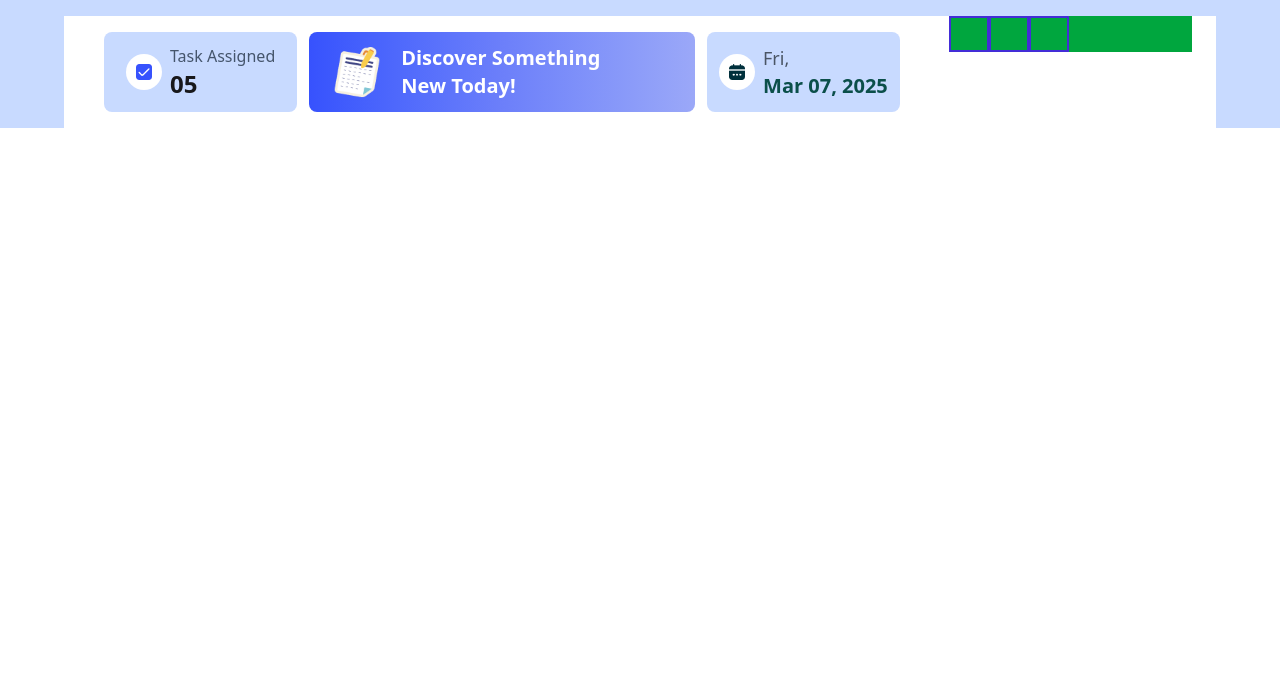
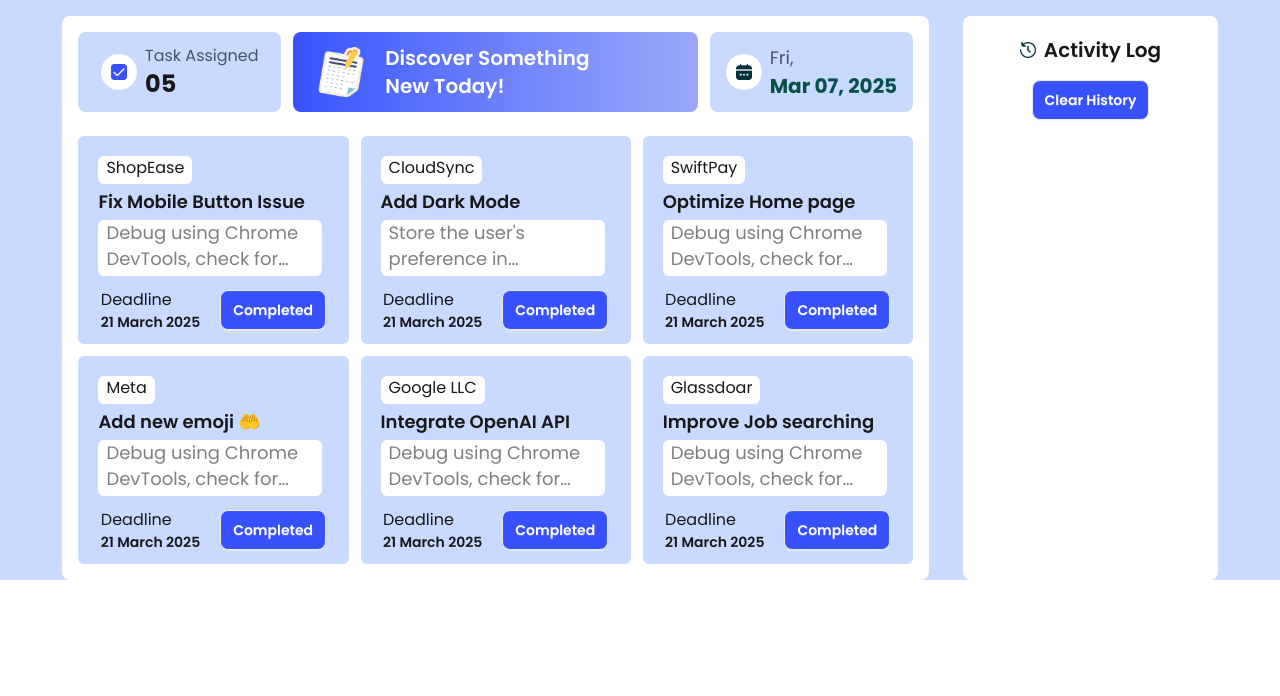
Before and after one commit to Semanta-Dey/Assignment-5, a plain HTML site: page index.html in a window 1280 px wide. Shown: the part 104-800 px from the top of the page. Drawn offline with nearby package versions, Linux system fonts and the light colour scheme.

Commit message:
non-functional work done

```diff
--- a/index.html
+++ b/index.html
@@ -6,9 +6,10 @@
     <title>Assignment-5(A5-Dev-Board)</title>
     <link href="https://cdn.jsdelivr.net/npm/daisyui@5" rel="stylesheet" type="text/css" />
 <script src="https://cdn.jsdelivr.net/npm/@tailwindcss/browser@4"></script>
-<style>
-
-</style>
+<link rel="stylesheet" href="style.css">
+<link rel="preconnect" href="https://fonts.googleapis.com">
+<link rel="preconnect" href="https://fonts.gstatic.com" crossorigin>
+<link href="https://fonts.googleapis.com/css2?family=Poppins:ital,wght@0,100;0,200;0,300;0,400;0,500;0,600;0,700;0,800;0,900;1,100;1,200;1,300;1,400;1,500;1,600;1,700;1,800;1,900&display=swap" rel="stylesheet">
 </head>
 <body class="bg-[#c8daff]">
   <nav class="pt-7">
@@ -33,9 +34,9 @@
     </nav>
 
 <!-- Main Section -->
-<main  class="pl-6 pr-6 mt-6 bg-white w-[90%] mx-auto flex justify-between h-full">
+<section  class="pl-6 pr-6 mt-6 w-[94%] mx-auto flex justify-between h-full">
   <!-- First container -->
-    <div id="container" class="w-[75%] bg-white-200 h-full p-4">
+    <div class="w-[75%] bg-white h-full p-4 rounded-lg">
       <div class="flex gap-3">
         <div class="border-1 border-none rounded-lg bg-[#c8daff] h-auto w-1/4 p-3 flex justify-center items-center gap-2">
           <div class="h-9 w-9 rounded-full bg-white flex justify-center items-center">
@@ -67,18 +68,113 @@
           </div>
         </div>
       </div>
+    <!-- 6 Box Start -->
+      <div class="grid grid-cols-3 gap-3 pt-6 grid-rows-2">
+        <!-- Box-1 -->
+        <div class="h-52 bg-[#c8daff] rounded-md p-5">
+            <h3 class="h-7 w-fit pr-2 pl-2 bg-white text-center rounded-md">ShopEase</h3>
+            <h2 class="font-semibold text-lg pt-1 pb-1">Fix Mobile Button Issue </h2>
+            <p class="h-14 text-[18px] w-56 bg-white rounded-md text-sm overflow-hidden text-ellipsis line-clamp-2 text-[rgba(0,0,0,0.5)] pl-2">Debug using Chrome DevTools, check for overlapping elements, and ensure onClick works properly
+              and ensure onClick works properly</p>
+              <div class="flex gap-5 justify-center items-center pt-3">
+                  <div>
+                    <p>Deadline</p>
+                  <h3 class="font-semibold text-sm">21 March 2025</h3>
+                  </div>
+                  <div>
+                    <button class="btn text-white bg-[rgb(55,82,253)] rounded-lg pr-3 pl-3">Completed</button>
+                  </div>
+              </div>
+        </div>
+        <!-- box-2 -->
+        <div class="h-52 bg-[#c8daff] rounded-md p-5">
+          <h3 class="h-7 w-fit pr-2 pl-2 bg-white text-center rounded-md">CloudSync</h3>
+          <h2 class="font-semibold text-lg pt-1 pb-1">Add Dark Mode</h2>
+          <p class="h-14 text-[18px] w-56 bg-white rounded-md text-sm overflow-hidden text-ellipsis line-clamp-2 text-[rgba(0,0,0,0.5)] pl-2">Store the user's preference in localStorage, update CSS variables dynamically, and apply a smooth transition effect.</p>
+            <div class="flex gap-5 justify-center items-center pt-3">
+                <div><p>Deadline</p>
+                <h3 class="font-semibold text-sm">21 March 2025</h3>
+                </div>
+                <div>
+                  <button class="btn text-white bg-[rgb(55,82,253)] rounded-lg pr-3 pl-3">Completed</button>
+                </div>
+            </div>
+      </div>
+      <!-- Box-3 -->
+      <div class="h-52 bg-[#c8daff] rounded-md p-5">
+        <h3 class="h-7 w-fit pr-2 pl-2 bg-white text-center rounded-md">SwiftPay</h3>
+        <h2 class="font-semibold text-lg pt-1 pb-1">Optimize  Home page </h2>
+        <p class="h-14 text-[18px] w-56 bg-white rounded-md text-sm overflow-hidden text-ellipsis line-clamp-2 text-[rgba(0,0,0,0.5)] pl-2">Debug using Chrome DevTools, check for overlapping elements, and ensure onClick works properly
+          and ensure onClick works properly</p>
+          <div class="flex gap-5 justify-center items-center pt-3">
+              <div><p>Deadline</p>
+              <h3 class="font-semibold text-sm">21 March 2025</h3>
+              </div>
+              <div>
+                <button class="btn text-white bg-[rgb(55,82,253)] rounded-lg pr-3 pl-3">Completed</button>
+              </div>
+          </div>
+    </div>
+    <!-- Box-4 -->
+    <div class="h-52 bg-[#c8daff] rounded-md p-5">
+      <h3 class="h-7 w-fit pr-2 pl-2 bg-white text-center rounded-md">Meta</h3>
+      <h2 class="font-semibold text-lg pt-1 pb-1">Add new emoji 🤲</h2>
+      <p class="h-14 text-[18px] w-56 bg-white rounded-md text-sm overflow-hidden text-ellipsis line-clamp-2 text-[rgba(0,0,0,0.5)] pl-2">Debug using Chrome DevTools, check for overlapping elements, and ensure onClick works properly
+        and ensure onClick works properly</p>
+        <div class="flex gap-5 justify-center items-center pt-3">
+            <div><p>Deadline</p>
+            <h3 class="font-semibold text-sm">21 March 2025</h3>
+            </div>
+            <div>
+              <button class="btn text-white bg-[rgb(55,82,253)] rounded-lg pr-3 pl-3">Completed</button>
+            </div>
+        </div>
+  </div>
+  <!-- Box-5 -->
+  <div class="h-52 bg-[#c8daff] rounded-md p-5">
+    <h3 class="h-7 w-fit pr-2 pl-2 bg-white text-center rounded-md">Google LLC</h3>
+    <h2 class="font-semibold text-lg pt-1 pb-1">Integrate OpenAI API </h2>
+    <p class="h-14 text-[18px] w-56 bg-white rounded-md text-sm overflow-hidden text-ellipsis line-clamp-2 text-[rgba(0,0,0,0.5)] pl-2">Debug using Chrome DevTools, check for overlapping elements, and ensure onClick works properly
+      and ensure onClick works properly</p>
+      <div class="flex gap-5 justify-center items-center pt-3">
+          <div><p>Deadline</p>
+          <h3 class="font-semibold text-sm">21 March 2025</h3>
+          </div>
+          <div>
+            <button class="btn text-white bg-[rgb(55,82,253)] rounded-lg pr-3 pl-3">Completed</button>
+          </div>
+      </div>
+</div>
+<!-- Box-6 -->
+<div class="h-52 bg-[#c8daff] rounded-md p-5">
+  <h3 class="h-7 w-fit pr-2 pl-2 bg-white text-center rounded-md">Glassdoar</h3>
+  <h2 class="font-semibold text-lg pt-1 pb-1">Improve Job searching </h2>
+  <p class="h-14 text-[18px] w-56 bg-white rounded-md text-sm overflow-hidden text-ellipsis line-clamp-2 text-[rgba(0,0,0,0.5)] pl-2">Debug using Chrome DevTools, check for overlapping elements, and ensure onClick works properly
+    and ensure onClick works properly</p>
+    <div class="flex gap-5 justify-center items-center pt-3">
+        <div><p>Deadline</p>
+        <h3 class="font-semibold text-sm">21 March 2025</h3>
+        </div>
+        <div>
+          <button class="btn text-white bg-[rgb(55,82,253)] rounded-lg pr-3 pl-3">Completed</button>
+        </div>
+    </div>
+</div>
+</div>
+
     </div>
 
     <!-- Second Container -->
-    <div class="w-[22%] bg-green-600 h-full">
-      <div class="flex">
-        <div class="border-2 border-indigo-700 h-9 w-10"></div>
-        <div class="border-2 border-indigo-700 h-9 w-10"></div>
-        <div class="border-2 border-indigo-700 h-9 w-10"></div>
+    <div class="w-[22%] bg-white h-[564px] rounded-lg p-5 flex flex-col items-center gap-4">
+      <div class="flex justify-center items-center gap-2">
+        <img src="assets/activity.png" class="h-4">
+        <h2 class="text-xl font-semibold">Activity Log</h2>
       </div>
+      <button class="btn text-white bg-[rgb(55,82,253)] rounded-lg pr-3 pl-3">Clear History</button>
     </div>
 
-</main>
+</section>
+
 <script src="javascript/script.js"></script>
 </body>
 </html>
--- a/javascript/script.js
+++ b/javascript/script.js
@@ -1,11 +1,10 @@
 function updateDate() {
-    const now = new Date();
+    const present = new Date();
 
-    const optionsDay = { weekday: "short" }; // Example: "Wed"
-    const optionsDate = { month: "short", day: "2-digit", year: "numeric" }; // Example: "Jul 28 2025"
-
-    document.getElementById("day").innerText = now.toLocaleDateString("en-US", optionsDay) + ",";
-    document.getElementById("full-date").innerText = now.toLocaleDateString("en-US", optionsDate);
+    const optionsDay = { weekday: "short" };
+    const optionsDate = { month: "short", day: "2-digit", year: "numeric" };
+    document.getElementById("day").innerText = present.toLocaleDateString("en-US", optionsDay) + ",";
+    document.getElementById("full-date").innerText = present.toLocaleDateString("en-US", optionsDate);
 }
 
 document.addEventListener("DOMContentLoaded", updateDate);
--- /dev/null
+++ b/style.css
@@ -0,0 +1,6 @@
+body{
+    font-family: "Poppins", sans-serif;
+    font-weight: 400;
+    font-style: normal;
+
+}
```
